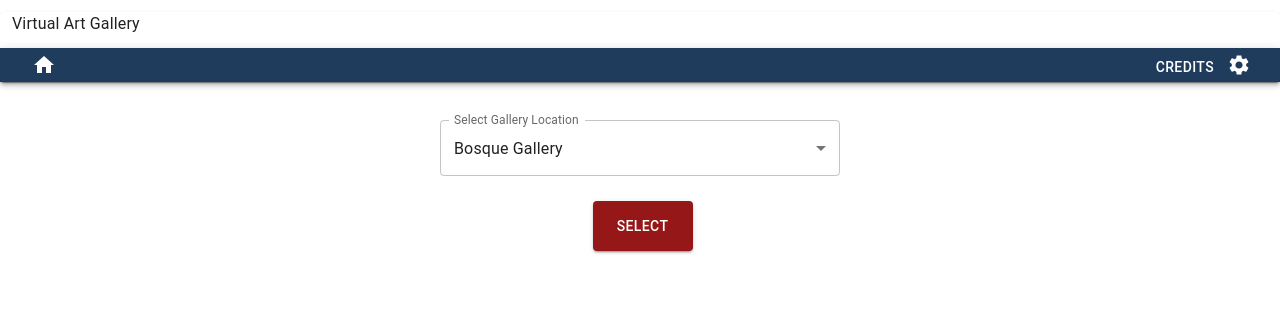
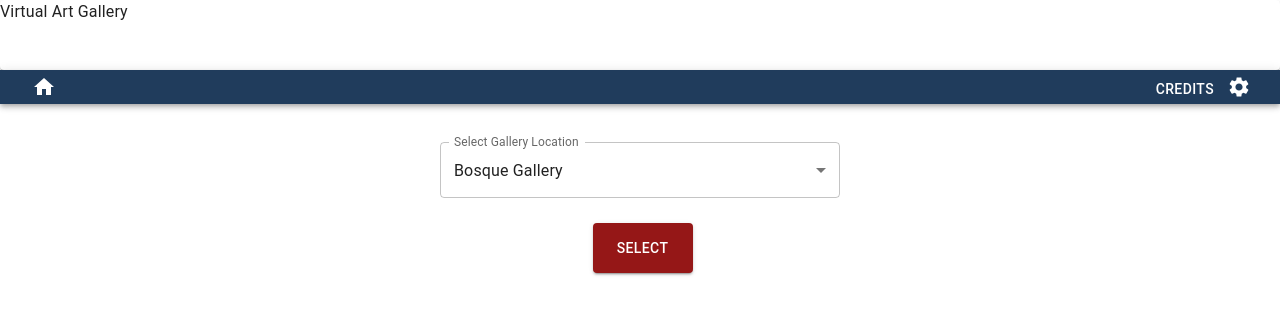
Before and after one commit to SoftwareF24-Gallery/SoftwareF24-Gallery.github.io, a React (Vite) app: page / in a window 1280 px wide. Shown: the top 314 px of the page. Built offline with nearby package versions, Linux system fonts and the light colour scheme.

Commit message:
Fix: Delete extra space at top of Navbar. Replace styling properties in Navbar.jsx and App.jsx. Features: Export theme for access in other components. Navbar resizes according to user screen size.

```diff
--- a/src/App.jsx
+++ b/src/App.jsx
@@ -1,11 +1,11 @@
 import Navbar from "./Navbar"
 import Home from "./Home"
 import Credits from "./Credits";
-import { CssBaseline, ThemeProvider, createTheme, Typography } from '@mui/material'
+import { CssBaseline, ThemeProvider, createTheme, useColorScheme, Typography } from '@mui/material'
 import { Route, Routes, HashRouter } from "react-router-dom";
 
 // Theme information, can be toggled between Dark and Light
-const theme = createTheme({
+export const theme = createTheme({
   colorSchemes: {
     dark: true,
   },
@@ -19,7 +19,7 @@ const App = () => {
       <ThemeProvider theme={theme}>
         <CssBaseline />
         {/* Navigation bar implementation */}
-        <div id="sticky" style={{position: "sticky", top: 12}}>
+        <div id="sticky" style={{position: "sticky"}}>
           <Navbar />
         </div>
         {/* Routing used to navigate the website */}
--- a/src/Navbar.jsx
+++ b/src/Navbar.jsx
@@ -2,16 +2,24 @@
 import { AppBar, Paper, Toolbar, Typography, Stack, Button, IconButton } from "@mui/material";
 import Settings from "./Settings"
 import HomeIcon from '@mui/icons-material/Home';
+import { theme } from './App'
 
  /*Makes dialog box open.  */
 const Navbar = () => {
  {/*Main navigation bar function */}
     return (
-        <Paper sx={{alignItems: "stretch"}}>
-            <Typography sx={{flexGrow: 1, textAlign: "left", margin: "12px"}}>
-            Virtual Art Gallery
-            </Typography>
-
+        <>
+            {/*
+                Breakpoints determine height of header depending on the screen size
+                51px for medium screen sizes
+                70pz for large screen sizes
+            */}
+            <Paper sx={{[theme.breakpoints.down('md')]: { height: "51px"},
+                        [theme.breakpoints.up('md')]: { height: "70px" }}}>
+                <Typography>
+                    Virtual Art Gallery
+                </Typography>
+            </Paper>
             <AppBar position="sticky" sx={{background: "#203c5c"}}>
                 <Toolbar sx={{marginBottom: "-30px"}}>
                     <IconButton color="inherit" href="/#/" sx={{marginTop: "-30px"}}>
@@ -28,7 +36,7 @@ const Navbar = () => {
                     </Stack>
                 </Toolbar>
             </AppBar>
-        </Paper>
+        </>
     )
 }
 
```
